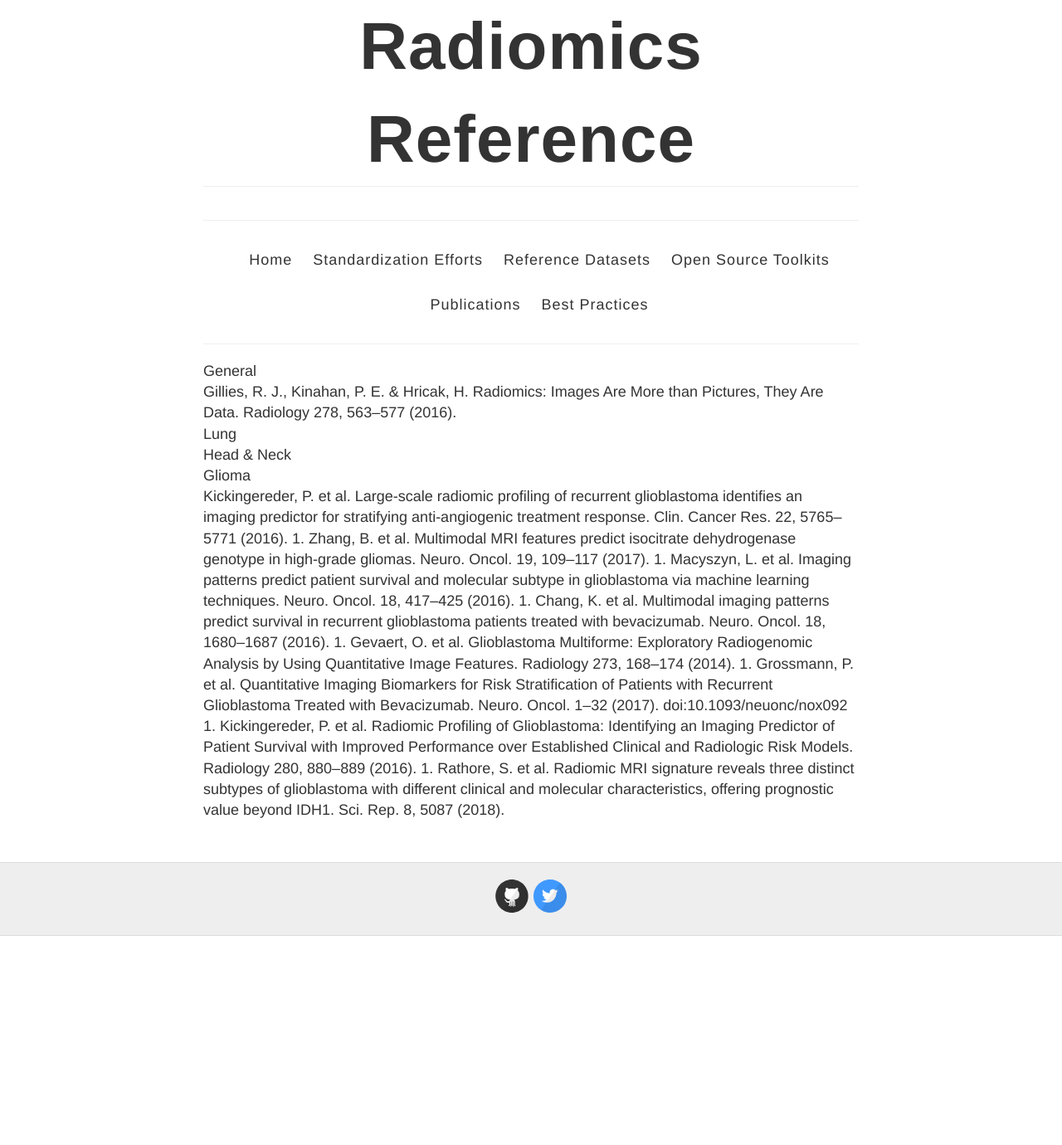
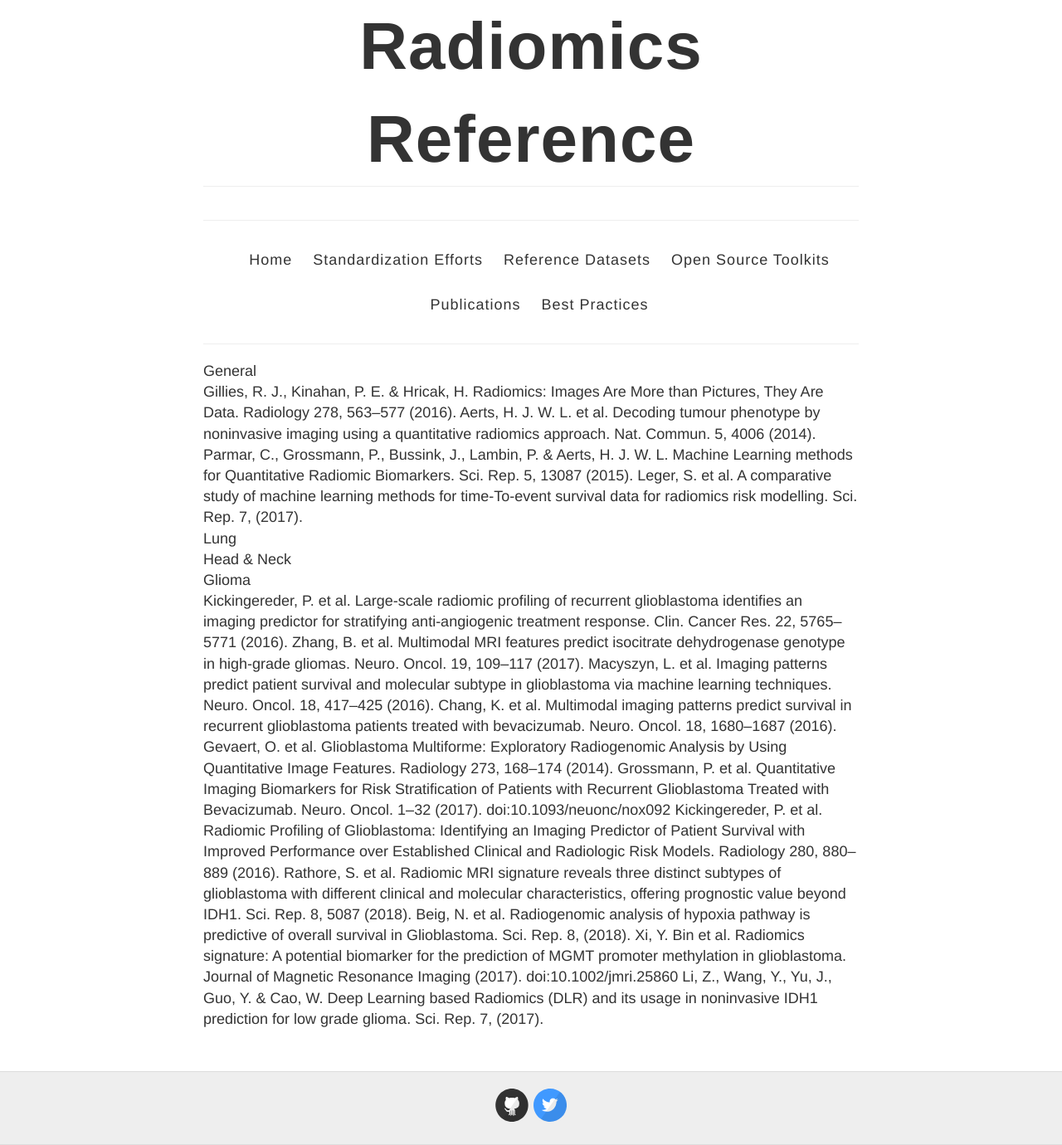
Before and after one commit to QTIM-Lab/Radiomics_reference, a Jekyll site: the page built from pubs.html, in a window 1280 px wide. Shown: the whole page at 83% size. Built offline with Jekyll 4.4.1, drawn with Linux system fonts in a browser that asks for light colours; before the commit the page ends 1128 px from its top, so only the background shows below that.

Commit message:
Update pubs.html

```diff
--- a/pubs.html
+++ b/pubs.html
@@ -6,6 +6,9 @@ permalink: /pubs/
 General
 <div>
 Gillies, R. J., Kinahan, P. E. & Hricak, H. Radiomics: Images Are More than Pictures, They Are Data. Radiology 278, 563–577 (2016).
+Aerts, H. J. W. L. et al. Decoding tumour phenotype by noninvasive imaging using a quantitative radiomics approach. Nat. Commun. 5, 4006 (2014).
+Parmar, C., Grossmann, P., Bussink, J., Lambin, P. & Aerts, H. J. W. L. Machine Learning methods for Quantitative Radiomic Biomarkers. Sci. Rep. 5, 13087 (2015).
+Leger, S. et al. A comparative study of machine learning methods for time-To-event survival data for radiomics risk modelling. Sci. Rep. 7, (2017).
 <div>
 Lung
 <div>
@@ -14,10 +17,13 @@ Head & Neck
 Glioma
 <div>
 Kickingereder, P. et al. Large-scale radiomic profiling of recurrent glioblastoma identifies an imaging predictor for stratifying anti-angiogenic treatment response. Clin. Cancer Res. 22, 5765–5771 (2016).
-1. Zhang, B. et al. Multimodal MRI features predict isocitrate dehydrogenase genotype in high-grade gliomas. Neuro. Oncol. 19, 109–117 (2017).
-1. Macyszyn, L. et al. Imaging patterns predict patient survival and molecular subtype in glioblastoma via machine learning techniques. Neuro. Oncol. 18, 417–425 (2016).
-1. Chang, K. et al. Multimodal imaging patterns predict survival in recurrent glioblastoma patients treated with bevacizumab. Neuro. Oncol. 18, 1680–1687 (2016).
-1. Gevaert, O. et al. Glioblastoma Multiforme: Exploratory Radiogenomic Analysis by Using Quantitative Image Features. Radiology 273, 168–174 (2014).
-1. Grossmann, P. et al. Quantitative Imaging Biomarkers for Risk Stratification of Patients with Recurrent Glioblastoma Treated with Bevacizumab. Neuro. Oncol. 1–32 (2017). doi:10.1093/neuonc/nox092
-1. Kickingereder, P. et al. Radiomic Profiling of Glioblastoma: Identifying an Imaging Predictor of Patient Survival with Improved Performance over Established Clinical and Radiologic Risk Models. Radiology 280, 880–889 (2016).
-1. Rathore, S. et al. Radiomic MRI signature reveals three distinct subtypes of glioblastoma with different clinical and molecular characteristics, offering prognostic value beyond IDH1. Sci. Rep. 8, 5087 (2018).
+Zhang, B. et al. Multimodal MRI features predict isocitrate dehydrogenase genotype in high-grade gliomas. Neuro. Oncol. 19, 109–117 (2017).
+Macyszyn, L. et al. Imaging patterns predict patient survival and molecular subtype in glioblastoma via machine learning techniques. Neuro. Oncol. 18, 417–425 (2016).
+Chang, K. et al. Multimodal imaging patterns predict survival in recurrent glioblastoma patients treated with bevacizumab. Neuro. Oncol. 18, 1680–1687 (2016).
+Gevaert, O. et al. Glioblastoma Multiforme: Exploratory Radiogenomic Analysis by Using Quantitative Image Features. Radiology 273, 168–174 (2014).
+Grossmann, P. et al. Quantitative Imaging Biomarkers for Risk Stratification of Patients with Recurrent Glioblastoma Treated with Bevacizumab. Neuro. Oncol. 1–32 (2017). doi:10.1093/neuonc/nox092
+Kickingereder, P. et al. Radiomic Profiling of Glioblastoma: Identifying an Imaging Predictor of Patient Survival with Improved Performance over Established Clinical and Radiologic Risk Models. Radiology 280, 880–889 (2016).
+Rathore, S. et al. Radiomic MRI signature reveals three distinct subtypes of glioblastoma with different clinical and molecular characteristics, offering prognostic value beyond IDH1. Sci. Rep. 8, 5087 (2018).
+Beig, N. et al. Radiogenomic analysis of hypoxia pathway is predictive of overall survival in Glioblastoma. Sci. Rep. 8, (2018).
+Xi, Y. Bin et al. Radiomics signature: A potential biomarker for the prediction of MGMT promoter methylation in glioblastoma. Journal of Magnetic Resonance Imaging (2017). doi:10.1002/jmri.25860
+Li, Z., Wang, Y., Yu, J., Guo, Y. & Cao, W. Deep Learning based Radiomics (DLR) and its usage in noninvasive IDH1 prediction for low grade glioma. Sci. Rep. 7, (2017).
```
